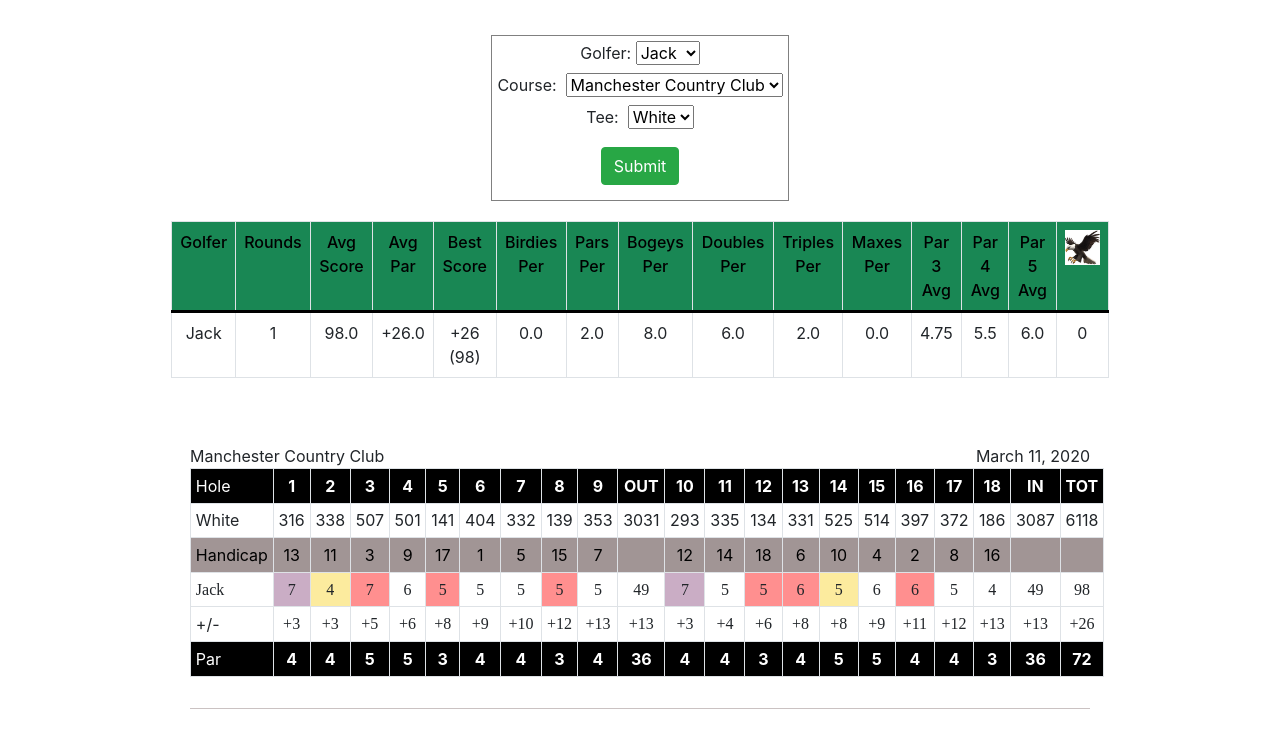
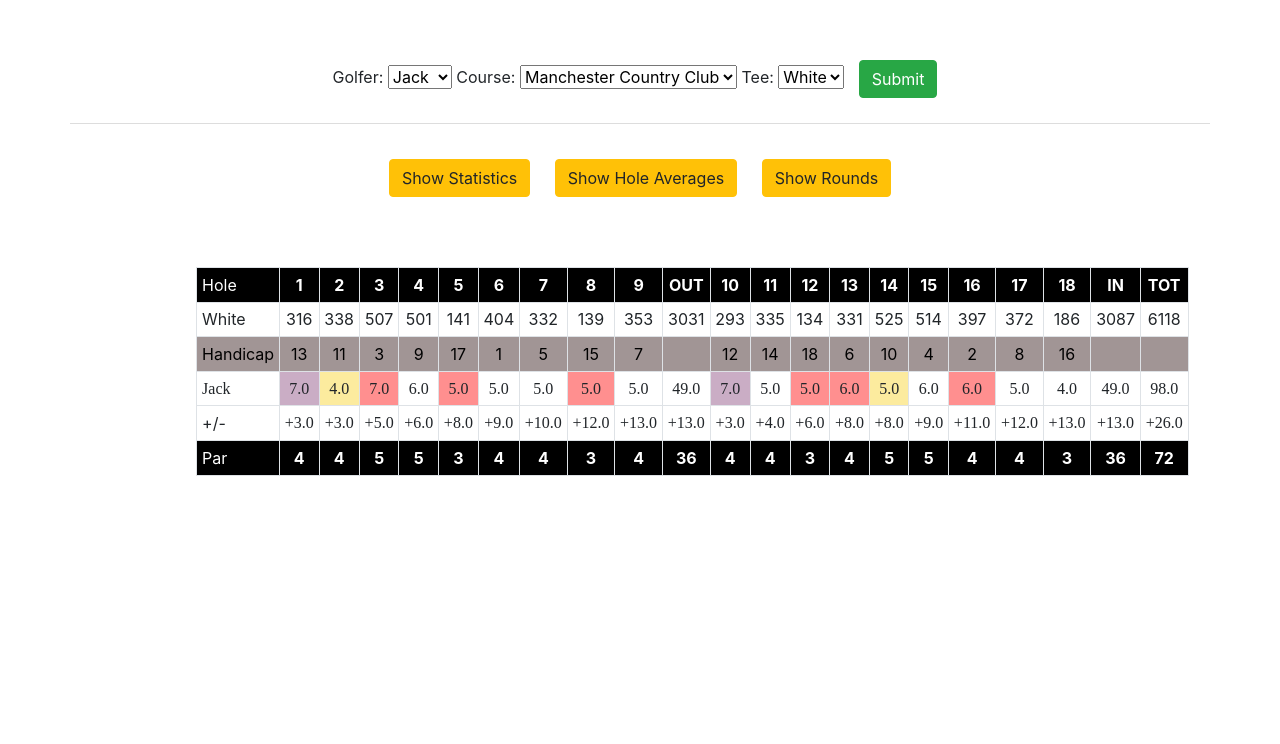
Before and after one commit to jackfarrell2/mgc, a Django app: a page that uses mgc/golf/templates/golf/course.html in a window 1280 px wide. Shown: the part 80-824 px from the top of the page. After the commit the page ends 556 px from the top, so only its background shows below. Run offline with Django 4.2, Linux system fonts and the light colour scheme; data comes from the database, SQL or seed files in the repository; some libraries are stand-ins or nearby versions.

Commit message:
completed course functionality

```diff
--- a/mgc/golf/static/golf/course.js
+++ b/mgc/golf/static/golf/course.js
@@ -33,4 +33,32 @@ document.addEventListener('DOMContentLoaded', function () {
         window.location.replace(`${origin}/courses/${course}/${tee}/${golfer}`);
     })
 
+    let averages = document.querySelector('#averages');
+    let stats = document.querySelector('#course-stats');
+    let rounds = document.getElementsByClassName('scorecard-view');
+
+    document.querySelector('#statistics-button').addEventListener('click', function () {
+        averages.style.display = 'none';
+        for (let i = 0; i < rounds.length; i++) {
+            rounds[i].style.display = 'none';
+        }
+        stats.style.display = 'block';
+    })
+
+    document.querySelector('#hole-averages-button').addEventListener('click', function () {
+        averages.style.display = 'block';
+        for (let i = 0; i < rounds.length; i++) {
+            rounds[i].style.display = 'none';
+        }
+        stats.style.display = 'none';
+    })
+
+    document.querySelector('#rounds-button').addEventListener('click', function () {
+        averages.style.display = 'none';
+        for (let i = 0; i < rounds.length; i++) {
+            rounds[i].style.display = 'block';
+        }
+        stats.style.display = 'none';
+    })
+
 })
--- a/mgc/golf/static/golf/styles.css
+++ b/mgc/golf/static/golf/styles.css
@@ -222,7 +222,6 @@ td.bogey {
 }
 
 #golfer-name {
-    float: right;
     padding-right: 5px;
     margin-bottom: 8px;
 }
@@ -230,6 +229,7 @@ td.bogey {
 .standings tr:nth-of-type(even) {
     background-color: #f2f2f2;
 }
+
 
 .stats-header {
     color: black;
@@ -254,9 +254,16 @@ td.stat {
     cursor: hand;
 }
 
-#stats {
+#stats, #averages {
     padding: 25px;
     width: 75%;
+    border: 0px;
+}
+
+#course-stats {
+    padding: 25px;
+    width: 100%;
+    border: 0px;
 }
 
 #content {
@@ -264,7 +271,18 @@ td.stat {
 }
 
 #course-selector {
-    border: solid gray 1px;
-    padding: 5px;
+    border-bottom: 1px solid #DDDDDD;
+    place-items: center normal;
     margin: 20px;
 }
+
+#round-marker {
+    text-decoration: underline;
+    padding: 10px;
+    height: 5px;
+    margin: 10px;
+}
+
+.course-buttons {
+    margin: 5px;
+}
--- a/mgc/golf/templates/golf/course.html
+++ b/mgc/golf/templates/golf/course.html
@@ -4,34 +4,38 @@
 {% block title %}MGC: {{ golfer }}{% endblock %}
 
 {% block main %}
-<div class="grid" id="course-selector">
+<div id="course-selector" class="container-sm">
+    <div class="grid">
         <div>
-        <label for="golfer-name">Golfer: </label>&nbsp
+            <label for="golfer-name">Golfer: </label>
             <select name="golfer-name" id="golfer-name">
                 {% for golfer in all_golfers %}
                 <option value="{{ golfer }}">{{ golfer }}</option>
                 {% endfor %}
             </select>
-    </div>
-    <div id="choose-course" class="choose-course">
-        <label for="course-name">Course: </label>&nbsp
+            <label for="course-name">Course: </label>
             <select name="course-name" id="course-name">
                 {% for course in courses %}
                 <option value="{{ course }}">{{ course }}</option>
                 {% endfor %}
             </select>
-    </div>
-    <div id="choose-tee" class="choose-tee">
-        <label for="tee-name">Tee: </label>&nbsp
+            <label for="tee-name">Tee: </label>
             <select name="tee-name" id="tee-name">
                 {% for tee in tees %}
                 <option value="{{ tee }}">{{ tee }}</option>
                 {% endfor %}
             </select>
-    </div>
             <button id="submit-button" type="submit" class="btn btn-success btn-med">Submit</button>
         </div>
-<table id="stats" class="table table-bordered standings">
+    </div>
+</div>
+<div class="course-buttons">
+    <button class="btn btn-warning btn-med" id="statistics-button">Show Statistics</button>
+    <button class="btn btn-warning btn-med" id="hole-averages-button">Show Hole Averages</button>
+    <button class="btn btn-warning btn-med" id="rounds-button">Show Rounds</button>
+</div>
+<div class="grid">
+    <table id="course-stats" class="table table-bordered standings" style="display: none; float: center;">
         <thead class="success">
             <tr class="stats-header">
                 <td class="stat">Golfer</td>
@@ -57,9 +61,88 @@
             {% endfor %}
         </tr>
     </table>
-<div id="content" class="container-sm">
+</div>
+<div id="averages" class="averages">
+        <table class="table table-sm table-bordered">
+            <!-- Holes -->
+            <tr class="holes-row">
+                <th class="scorecard-header">Hole</th>
+                {% for i in course_length %}
+                <th>{{ i }}</th>
+                {% endfor %}
+                <th>OUT</th>
+                {% for i in course_length %}
+                <th>{{ i|add:"9" }}</th>
+                {% endfor %}
+                <th>IN</th>
+                <th>TOT</th>
+            </tr>
+            <!-- Yardages -->
+            <tr class="yardages-row">
+                <td class="scorecard-header">{{ avg_scorecard.course.tees }}</td>
+                {% for yard in avg_scorecard.yardages|slice:"0:9" %}
+                <td>{{ yard }}</td>
+                {% endfor %}
+                <td>{{ avg_scorecard.course.front_yardage }}</td>
+                {% for yard in avg_scorecard.yardages|slice:"9:" %}
+                <td>{{ yard }}</td>
+                {% endfor %}
+                <td>{{ avg_scorecard.course.back_yardage }}</td>
+                <td>{{ avg_scorecard.course.yardage }}</td>
+            </tr>
+            <!-- Handicaps -->
+            <tr class="handicap-row">
+                <td class="scorecard-header">Handicap</td>
+                {% for handicap in avg_scorecard.handicaps|slice:":9" %}
+                <td>{{ handicap }}</td>
+                {% endfor %}
+                <td></td>
+                {% for handicap in avg_scorecard.handicaps|slice:"9:" %}
+                <td>{{ handicap }}</td>
+                {% endfor %}
+                <td></td>
+                <td></td>
+            </tr>
+            <!-- Strokes -->
+            <tr class="handwritten-score">
+                <td class="scorecard-header">{{ golfer }}</td>
+                {% for stroke, score in avg_scorecard.zipped_scores %}
+                {% if score >= 3 %}
+                <td class="triple-bogey-or-worse">{{ stroke }}</td>
+                {% elif score == 2 %}
+                <td class="double-bogey">{{ stroke }}</td>
+                {% elif score == 0 %}
+                <td class="par">{{ stroke }}</td>
+                {% elif score < 0 %} <td class="birdie-or-better">{{ stroke }}</td>
+                    {% else %}
+                    <td class="bogey">{{ stroke }}</td>
+                    {% endif %}
+                    {% endfor %}
+            </tr>
+            <!-- To-pars -->
+            <tr>
+                <td class="scorecard-header">+/-</td>
+                {% for par in avg_scorecard.to_pars %}
+                <td class="handwritten-score bogey">{{ par }}</td>
+                {% endfor %}
+            </tr>
+            <!-- Pars -->
+            <tr class="holes-row">
+                <td class="scorecard-header">Par</td>
+                {% for par in avg_scorecard.pars|slice:":9" %}
+                <td>{{ par }}</td>
+                {% endfor %}
+                <td>{{ avg_scorecard.course.front_par }}</td>
+                {% for par in avg_scorecard.pars|slice:"9:" %}
+                <td>{{ par }}</td>
+                {% endfor %}
+                <td>{{ avg_scorecard.course.back_par }}</td>
+                <td>{{ avg_scorecard.course.par }}</td>
+            </tr>
+        </table>
+</div>
 {% for scorecard in scorecards %}
-    <div id="scorecard" class="scorecard-view">
+<div id="scorecard" class="scorecard-view" style="display: none;">
     <p class="scorecard-course-name">{{ scorecard.round.course }}</p>
     <p class="scorecard-course-date">{{ scorecard.round.date }}</p>
     <table class="table table-sm table-bordered">
@@ -140,7 +223,7 @@
         </tr>
     </table>
 </div>
-</div>
+
 {% endfor %}
 {% endblock %}
 
--- a/mgc/golf/views.py
+++ b/mgc/golf/views.py
@@ -363,48 +363,66 @@ def golfer(request, golfer):
         scorecards.append(scorecard)
     return render(request, "golf/golfer.html", {'stats': stats, 'scorecards': scorecards, 'golfer': this_golfer, 'course_length': range(1, 10), 'all_golfers': all_golfers})
 
-# def get_course_avg_scorecard(strokes, course):
-#     handicaps = []
-#     pars = []
-#     to_pars = []
-#     hole_scores = []
-#     yardages = []
-#     holes = Hole.objects.filter(course=course).order_by('tee')
-#     for i in range(len(holes)):
-#         yardages.append(holes[i].yardage)
-#         handicaps.append(holes[i].handicap)
-#         pars.append(holes[i].par)
-#     par_tracker = 0
-#     for i in range(9):
-#         to_this_par = strokes[i] - pars[i]
-#         if to_this_par == 0:
-#             to_pars.append(par_shift(par_tracker))
-#         else:
-#             par_tracker += to_this_par
-#             to_pars.append(par_shift(par_tracker))
-#         par_tracker = 0
-#         for i in range(9):
-#             to_this_par = strokes[i + 9] - pars[i + 9]
-#             if to_this_par == 0:
-#                 to_pars.append(par_shift(par_tracker))
-#             else:
-#                 par_tracker += to_this_par
-#                 to_pars.append(par_shift(par_tracker))
-#         front_nine_to_par = par_shift(sum(strokes[:9]) - sum(pars[:9]))
-#         back_nine_to_par = par_shift(sum(strokes[9:]) - sum(pars[9:]))
-#         total_to_par = par_shift(sum(strokes) - sum(pars))
-#         to_pars.append(back_nine_to_par)
-#         to_pars.append(total_to_par)
-#         to_pars.insert(9, front_nine_to_par)
-#         strokes.append(sum(strokes[9:]))
-#         strokes.append(sum(strokes[:-1]))
-#         strokes.insert(9, sum(strokes[:9]))
-#         hole_scores.append('NA')
-#         hole_scores.append('NA')
-#         hole_scores.insert(9, 'NA')
-#         zipped_scores = zip(strokes, hole_scores)
-#         scorecard = {'round': round, 'course': course, 'yardages': yardages, 'handicaps': handicaps, 'pars': pars, 'strokes': strokes, 'to_pars': to_pars, 'zipped_scores': zipped_scores}
-#         return scorecard
+def get_course_avg_scorecard(rounds):
+    handicaps = []
+    pars = []
+    hole_sum = [0] * 18
+    to_pars = []
+    hole_scores = []
+    yardages = []
+    course = rounds[0].course
+    holes = Hole.objects.filter(course=course).order_by('tee')
+    for i in range(len(holes)):
+        yardages.append(holes[i].yardage)
+        handicaps.append(holes[i].handicap)
+        pars.append(holes[i].par)
+
+    for this_round in rounds:
+        scores = Score.objects.filter(round=this_round)
+        for i in range(len(scores)):
+            hole_sum[i] += scores[i].score
+
+    strokes = []
+    for i in range(len(hole_sum)):
+        hole_avg = round(hole_sum[i] / len(rounds), 1)
+        strokes.append(hole_avg)
+
+
+
+    par_tracker = 0
+    for i in range(9):
+        to_this_par = strokes[i] - pars[i]
+        if to_this_par == 0:
+            to_pars.append(par_shift(par_tracker))
+        else:
+            par_tracker += to_this_par
+            to_pars.append(par_shift(par_tracker))
+    par_tracker = 0
+    for i in range(9):
+        to_this_par = strokes[i + 9] - pars[i + 9]
+        if to_this_par == 0:
+            to_pars.append(par_shift(par_tracker))
+        else:
+            par_tracker += to_this_par
+            to_pars.append(par_shift(par_tracker))
+    front_nine_to_par = par_shift(sum(strokes[:9]) - sum(pars[:9]))
+    back_nine_to_par = par_shift(sum(strokes[9:]) - sum(pars[9:]))
+    total_to_par = par_shift(sum(strokes) - sum(pars))
+    to_pars.append(back_nine_to_par)
+    to_pars.append(total_to_par)
+    to_pars.insert(9, front_nine_to_par)
+    for i in range(len(strokes)):
+        this_score = round(strokes[i] - pars[i])
+        hole_scores.append(this_score)
+    strokes.append(sum(strokes[9:]))
+    strokes.append(sum(strokes[:-1]))
+    strokes.insert(9, sum(strokes[:9]))
+    hole_scores.append('NA')
+    hole_scores.append('NA')
+    hole_scores.insert(9, 'NA')
+    zipped_scores = zip(strokes, hole_scores)
+    scorecard = {'course': course, 'yardages': yardages, 'handicaps': handicaps, 'pars': pars, 'strokes': strokes, 'to_pars': to_pars, 'zipped_scores': zipped_scores}
+    return scorecard
 
 
 def get_scorecard(round):
@@ -476,13 +494,13 @@ def course(request, course, tees, golfer):
     if len(rounds) == 0:
         return render(request, "golf/error.html", {'message': 'The selected golfer has not played the selected course'})
 
-    # avg_scorecard = get_course_avg_scorecard(averages)
     scorecards = []
     for round in rounds:
         scorecard = get_scorecard(round)
         scorecards.append(scorecard)
     stats = get_stats(golfer, True, {'one_course': True, 'course': course})
-    return render(request, "golf/course.html", {'stats': stats, 'scorecards': scorecards, 'courses': course_names, 'tees': tee_options, 'golfer': golfer, 'course_length': range(1, 10), 'all_golfers': all_golfers})
+    avg_scorecard = get_course_avg_scorecard(rounds)
+    return render(request, "golf/course.html", {'stats': stats, 'avg_scorecard': avg_scorecard, 'scorecards': scorecards, 'courses': course_names, 'tees': tee_options, 'golfer': golfer, 'course_length': range(1, 10), 'all_golfers': all_golfers})
 
 
 def par_shift(score):
```
Lines whose indentation alone changed are shown as unchanged.
